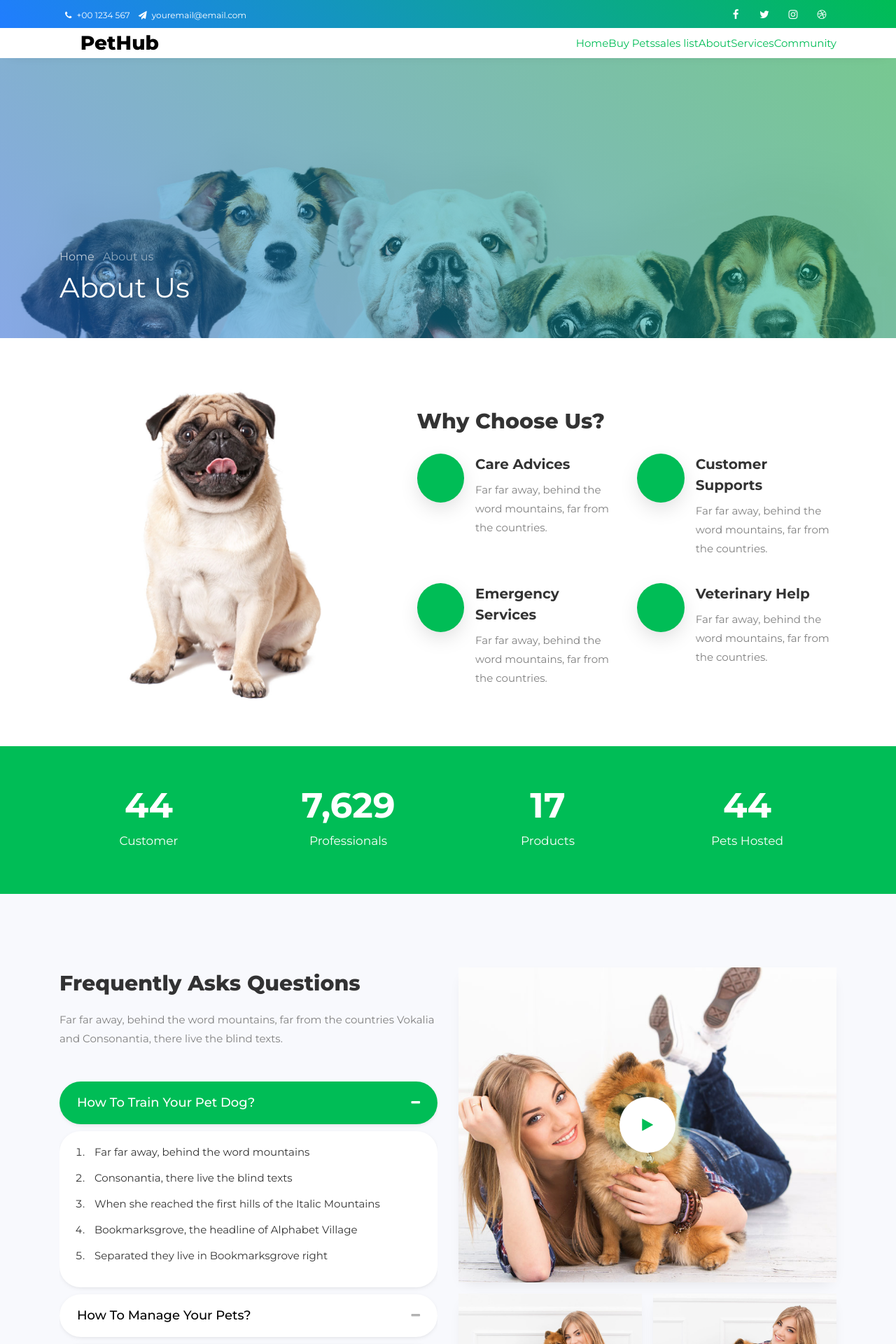
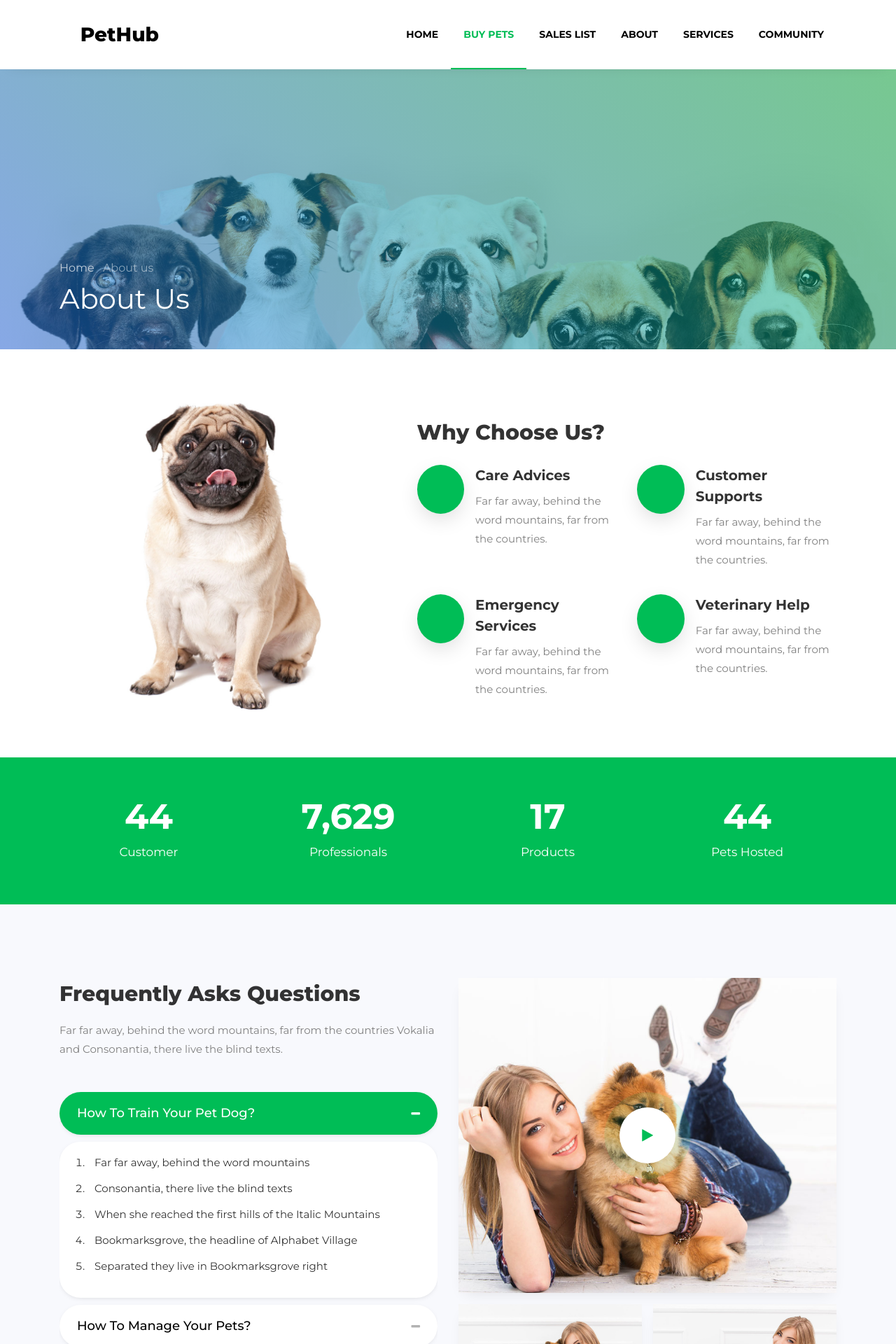
Before and after one commit to NagiPragalathan/PetHub_NanMuthalvan, a Django app: page /about in a window 1280 px wide. Shown: the top 1920 px of the page at 70% size. Run offline with Django 3.2, Linux system fonts and the light colour scheme; some libraries are stand-ins or nearby versions; some web fonts are replaced.

Commit message:
last commit

```diff
--- a/network/templates/pet_temp/about.html
+++ b/network/templates/pet_temp/about.html
@@ -24,29 +24,6 @@
     <link rel="stylesheet" href=" {% static 'css/style.css' %} ">
   </head>
   <body>
-
-    <div class="wrap">
-			<div class="container">
-				<div class="row">
-					<div class="col-md-6 d-flex align-items-center">
-						<p class="mb-0 phone pl-md-2">
-							<a href="#" class="mr-2"><span class="fa fa-phone mr-1"></span> +00 1234 567</a>
-							<a href="#"><span class="fa fa-paper-plane mr-1"></span> youremail@email.com</a>
-						</p>
-					</div>
-					<div class="col-md-6 d-flex justify-content-md-end">
-						<div class="social-media">
-			    		<p class="mb-0 d-flex">
-			    			<a href="#" class="d-flex align-items-center justify-content-center"><span class="fa fa-facebook"><i class="sr-only">Facebook</i></span></a>
-			    			<a href="#" class="d-flex align-items-center justify-content-center"><span class="fa fa-twitter"><i class="sr-only">Twitter</i></span></a>
-			    			<a href="#" class="d-flex align-items-center justify-content-center"><span class="fa fa-instagram"><i class="sr-only">Instagram</i></span></a>
-			    			<a href="#" class="d-flex align-items-center justify-content-center"><span class="fa fa-dribbble"><i class="sr-only">Dribbble</i></span></a>
-			    		</p>
-		        </div>
-					</div>
-				</div>
-			</div>
-		</div>
 		<nav class="navbar navbar-expand-lg navbar-dark ftco_navbar bg-dark ftco-navbar-light" id="ftco-navbar">
 	    <div class="container">
 	    	<a class="navbar-brand" href=" {% static 'index.html' %} "><span class="flaticon-pawprint-1 mr-2"></span>PetHub</a>
@@ -55,12 +32,12 @@
 	      </button>
 	      <div class="collapse navbar-collapse" id="ftco-nav">
 	        <ul class="navbar-nav ml-auto">
-				<li><a href="/" class="py-2 d-block">Home</a></li>
-				<li><a href="{% url 'gallery' %}" class="py-2 d-block">Buy Pets</a></li>
-				<li><a href="{% url 'buyed' %}" class="py-2 d-block">sales list</a></li>
-				<li><a href="{% url 'about' %}" class="py-2 d-block">About</a></li>
-				<li><a href="{% url 'services' %}" class="py-2 d-block">Services</a></li>
-				<li><a href="{% url 'community' %}" class="py-2 d-block">Community</a></li>
+				<li class="nav-item"><a href="/" class="nav-link" >Home</a></li>
+              <li class="nav-item active" ><a href="{% url 'gallery' %}" class="nav-link" >Buy Pets</a></li>
+              <li class="nav-item" ><a href="{% url 'buyed' %}" class="nav-link" >sales list</a></li>
+              <li class="nav-item" ><a href="{% url 'about' %}" class="nav-link" >About</a></li>
+              <li class="nav-item" ><a href="{% url 'services' %}" class="nav-link" >Services</a></li>
+              <li class="nav-item" ><a href="{% url 'community' %}" class="nav-link" >Community</a></li>
 	        </ul>
 	      </div>
 	    </div>
@@ -451,18 +428,6 @@
               <li class="ftco-animate"><a href="#" data-toggle="tooltip" data-placement="top" title="Instagram"><span class="fa fa-instagram"></span></a></li>
             </ul>
 					</div>
-					<div class="col-md-6 col-lg-3 mb-4 mb-md-0">
-						<h2 class="footer-heading">Latest News</h2>
-						<div class="block-21 mb-4 d-flex">
-              <a class="img mr-4 rounded" style="background-image: url( {% static 'images/image_1.jpg' %} );"></a>
-              <div class="text">
-                <h3 class="heading"><a href="#">Even the all-powerful Pointing has no control about</a></h3>
-                <div class="meta">
-                  <div><a href="#"><span class="icon-calendar"></span> April 7, 2020</a></div>
-                  <div><a href="#"><span class="icon-person"></span> Admin</a></div>
-                  <div><a href="#"><span class="icon-chat"></span> 19</a></div>
-                </div>
-              </div>
             </div>
             <div class="block-21 mb-4 d-flex">
               <a class="img mr-4 rounded" style="background-image: url( {% static 'images/image_2.jpg' %} );"></a>
@@ -487,25 +452,9 @@
               <li><a href="#" class="py-2 d-block">Contact</a></li>
             </ul>
 					</div>
-					<div class="col-md-6 col-lg-3 mb-4 mb-md-0">
-						<h2 class="footer-heading">Have a Questions?</h2>
-						<div class="block-23 mb-3">
-              <ul>
-                <li><span class="icon fa fa-map"></span><span class="text">203 Fake St. Mountain View, San Francisco, California, USA</span></li>
-                <li><a href="#"><span class="icon fa fa-phone"></span><span class="text">+2 392 3929 210</span></a></li>
-                <li><a href="#"><span class="icon fa fa-paper-plane"></span><span class="text">info@yourdomain.com</span></a></li>
-              </ul>
-            </div>
 					</div>
 				</div>
 				<div class="row mt-5">
-          <div class="col-md-12 text-center">
-
-            <p class="copyright"><!-- Link back to Colorlib can't be removed. Template is licensed under CC BY 3.0. -->
-  Copyright &copy;<script>document.write(new Date().getFullYear());</script> All rights reserved | This template is made with <i class="fa fa-heart" aria-hidden="true"></i> by <a href="https://colorlib.com" target="_blank">Colorlib.com</a>
-  <!-- Link back to Colorlib can't be removed. Template is licensed under CC BY 3.0. --></p>
-          </div>
-        </div>
 			</div>
 		</footer>
 
--- a/network/urls.py
+++ b/network/urls.py
@@ -12,7 +12,7 @@ urlpatterns = [
     path("n/login", views.login_view, name="login"),
     path("n/logout", views.logout_view, name="logout"),
     path("n/register", views.register, name="register"),
-    path("n/<str:username>", views.profile, name='profile'),
+    path("n/n/<str:username>", views.profile, name='profile'),
     path("n/following", views.following, name='following'),
     path("n/saved", views.saved, name="saved"),
     path("n/createpost", views.create_post, name="createpost"),
```
Also changed, not shown: CreateDB.py (added, +98 -0 lines), db.sqlite3.
